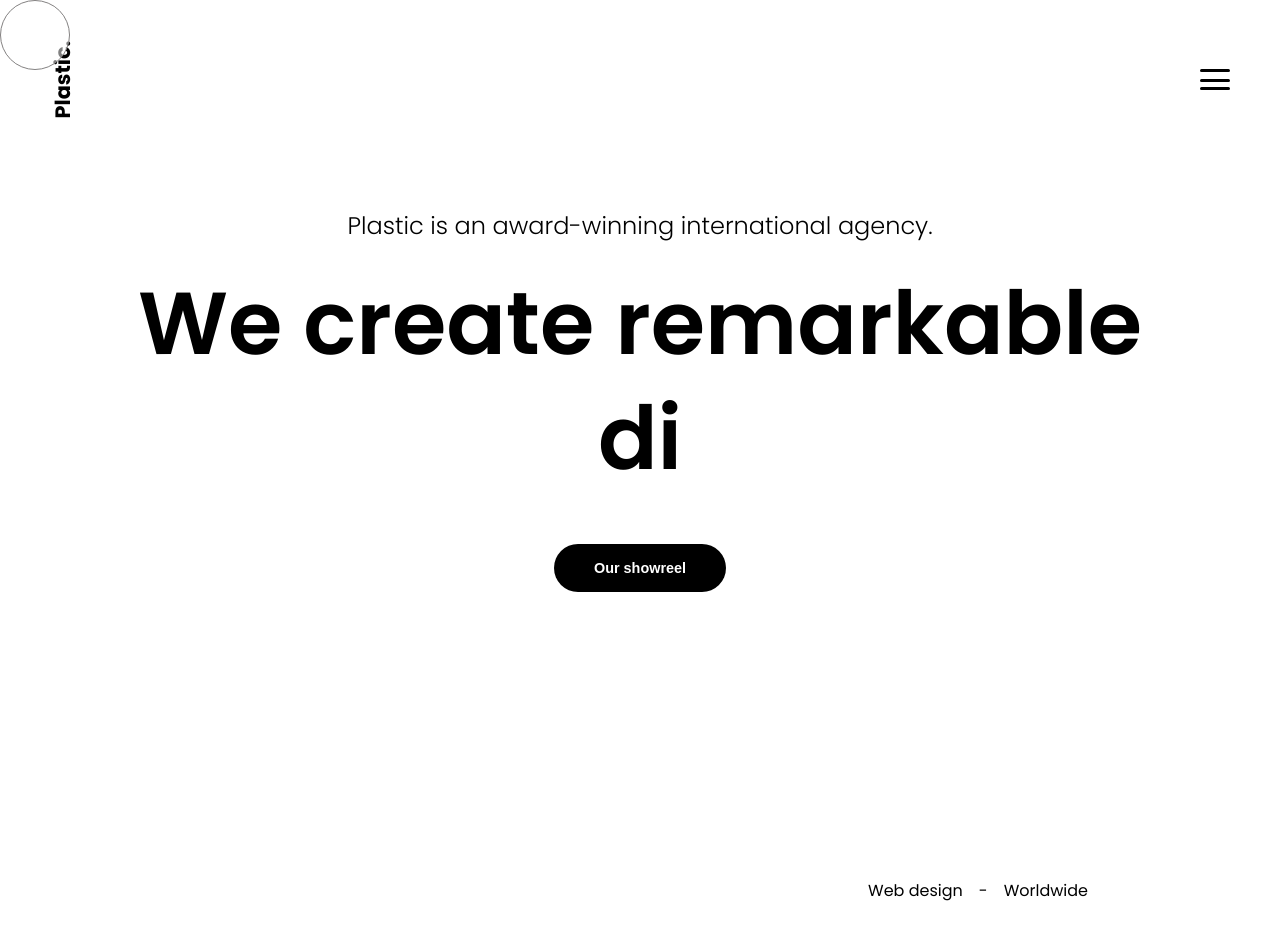
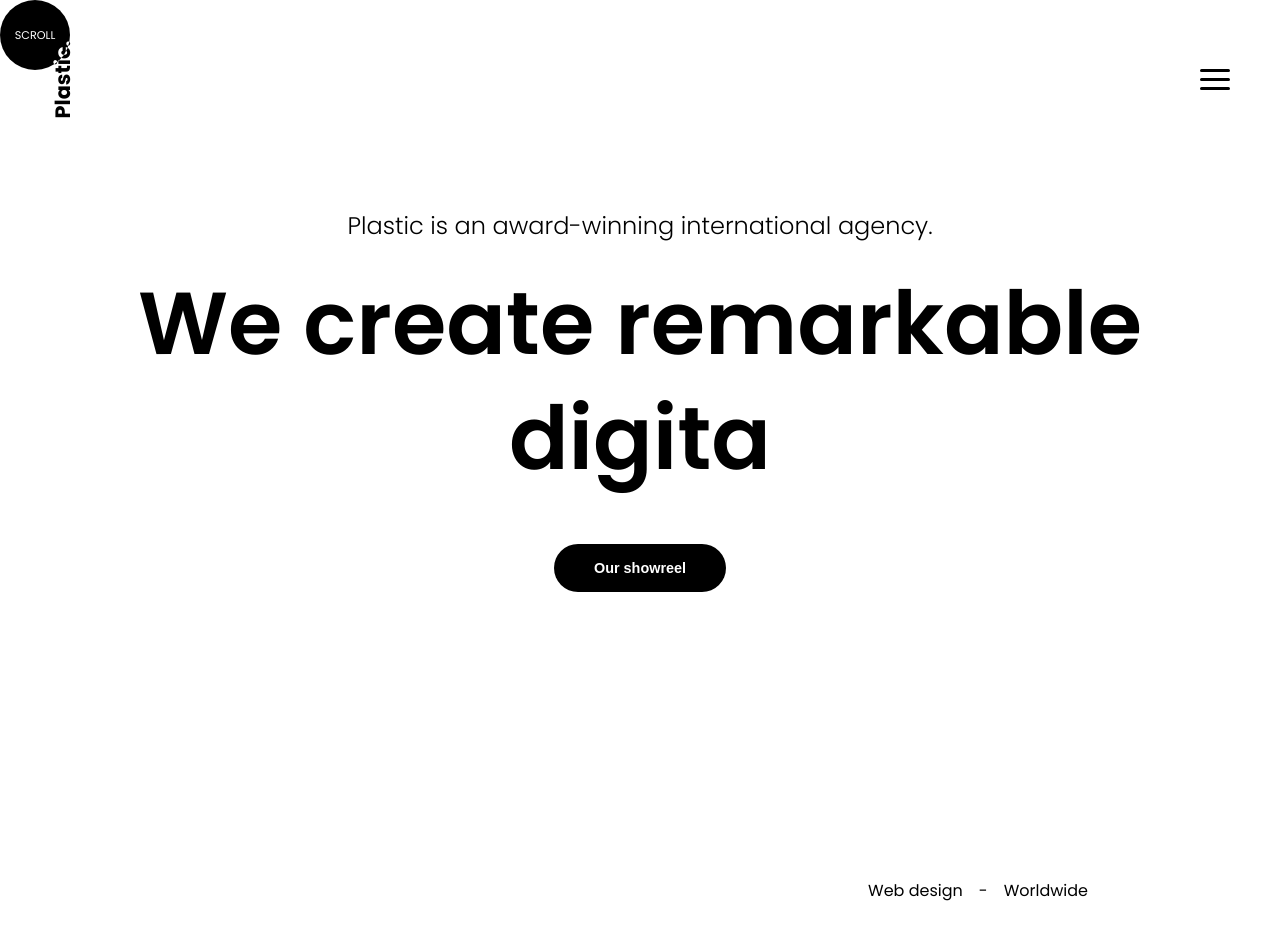
Before and after one commit to Mahdi15-879/Ui-template-with-React.js-4, a React (Create React App) app: page / in a window 1280 px wide. Shown: the top 940 px of the page. Built offline with nearby package versions, Linux system fonts and the light colour scheme.

Commit message:
Make custom cursor changable on hover

```diff
--- a/src/App.css
+++ b/src/App.css
@@ -15,6 +15,7 @@ html {
   scroll-snap-type: y mandatory;
   overflow: scroll;
   overflow-x: hidden;
+  background-color: #fff;
 }
 
 body {
--- a/src/App.js
+++ b/src/App.js
@@ -54,6 +54,7 @@ const images = [
 
 function App() {
   const [offset, setOffset] = useState();
+  const [navOnView, setNavOnView] = useState(false);
 
   const sections = document.querySelectorAll(".App section");
 
@@ -72,6 +73,11 @@ function App() {
       section.classList.remove("active");
       if (section.classList.contains(current)) {
         section.classList.add("active");
+        if (current === "View") {
+          setNavOnView(true);
+        } else {
+          setNavOnView(false);
+        }
       }
     });
   });
@@ -79,7 +85,7 @@ function App() {
   return (
     <div className="App">
       <CustomCursor />
-      <Navbar />
+      <Navbar onView={navOnView} />
       <Header />
       {images.map((image) => (
         <Body
--- a/src/Styles/CustomCursor.css
+++ b/src/Styles/CustomCursor.css
@@ -3,10 +3,15 @@
   border-radius: 50%;
   width: 70px;
   height: 70px;
-  border: 1px solid rgb(131, 129, 129);
-  background-color: rgba(255, 255, 255, 0.5);
+  background-color: #fff;
   pointer-events: none;
   overflow: hidden;
   transform: translate3d(0, 0, 0);
   position: fixed;
+  mix-blend-mode: difference;
+  font-size: 0.7rem;
+  display: flex;
+  align-items: center;
+  justify-content: center;
+  text-transform: uppercase;
 }
--- a/src/Styles/Navbar.css
+++ b/src/Styles/Navbar.css
@@ -17,7 +17,8 @@
   color: #000;
 }
 
-.show-nav .navbar__logo {
+.show-nav .navbar__logo,
+.navOnView .navbar__logo {
   color: #fff;
   z-index: 10;
   transition: all 0.5s ease-in-out;
@@ -88,7 +89,10 @@
 
 .show-nav .burger-bar,
 .show-nav .burger-bar::before,
-.show-nav .burger-bar::after {
+.show-nav .burger-bar::after,
+.navOnView .burger-bar,
+.navOnView .burger-bar::before,
+.navOnView .burger-bar::after {
   background-color: #fff;
 }
 
--- a/src/components/CustomCursor.js
+++ b/src/components/CustomCursor.js
@@ -14,7 +14,7 @@ const CustomCursor = () => {
     });
   }, []);
 
-  return <div className="CustomCursor" ref={cursorRef}></div>;
+  return <div className="CustomCursor" ref={cursorRef}>scroll</div>;
 };
 
 export { CustomCursor };
--- a/src/components/Navbar.js
+++ b/src/components/Navbar.js
@@ -2,7 +2,7 @@ import React, { useState } from "react";
 
 import "../Styles/Navbar.css";
 
-const Navbar = () => {
+const Navbar = ({ onView }) => {
   const [showNav, setShowNav] = useState(false);
 
   const handleShowNav = () => {
@@ -10,7 +10,7 @@ const Navbar = () => {
   };
 
   return (
-    <nav className={`navbar ${showNav && "show-nav"}`}>
+    <nav className={`navbar ${showNav && "show-nav"} ${onView && "navOnView"}`}>
       <div className="navbar__logo">Plastic.</div>
       <div className="navbar__links">
         <ul>
```
